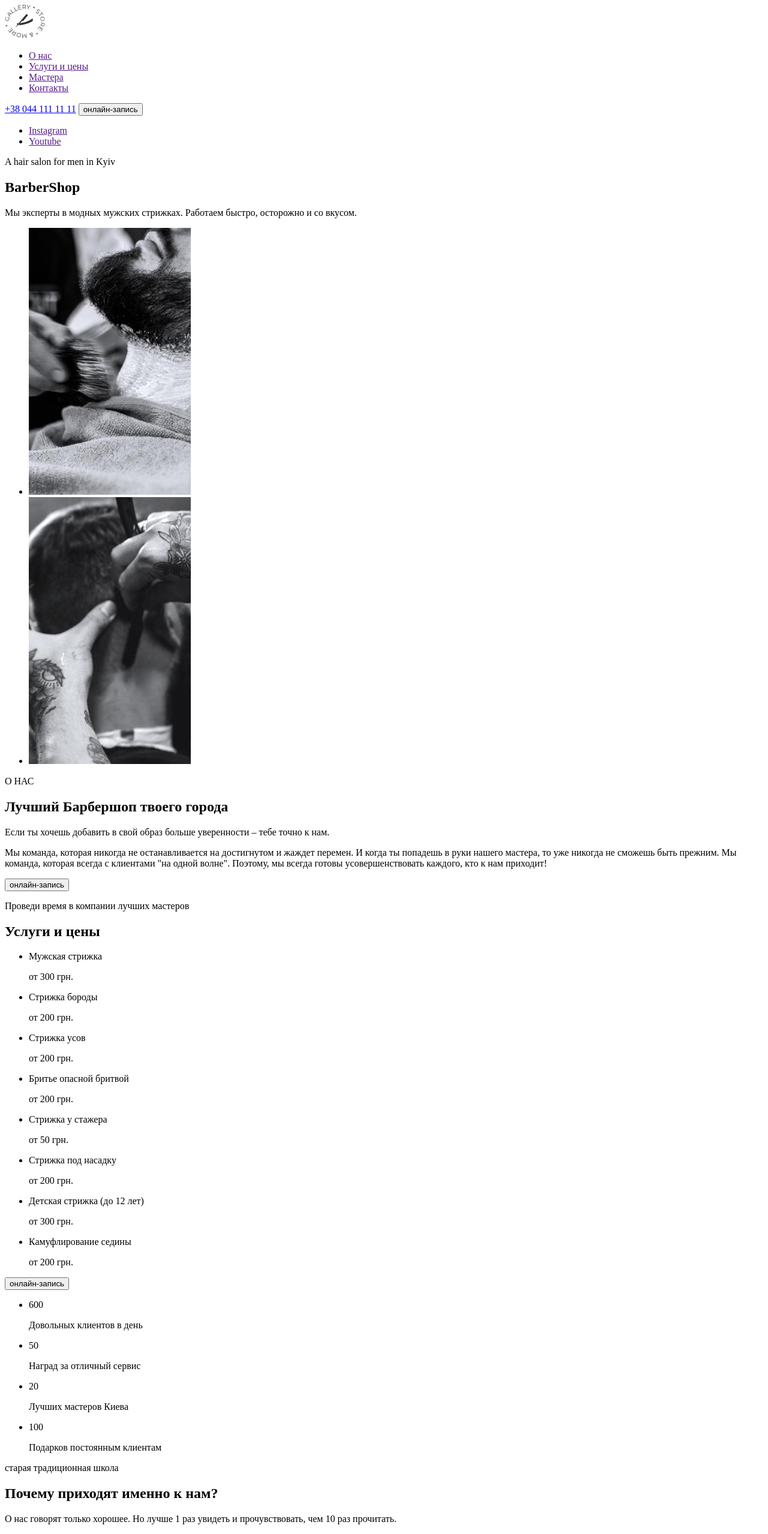
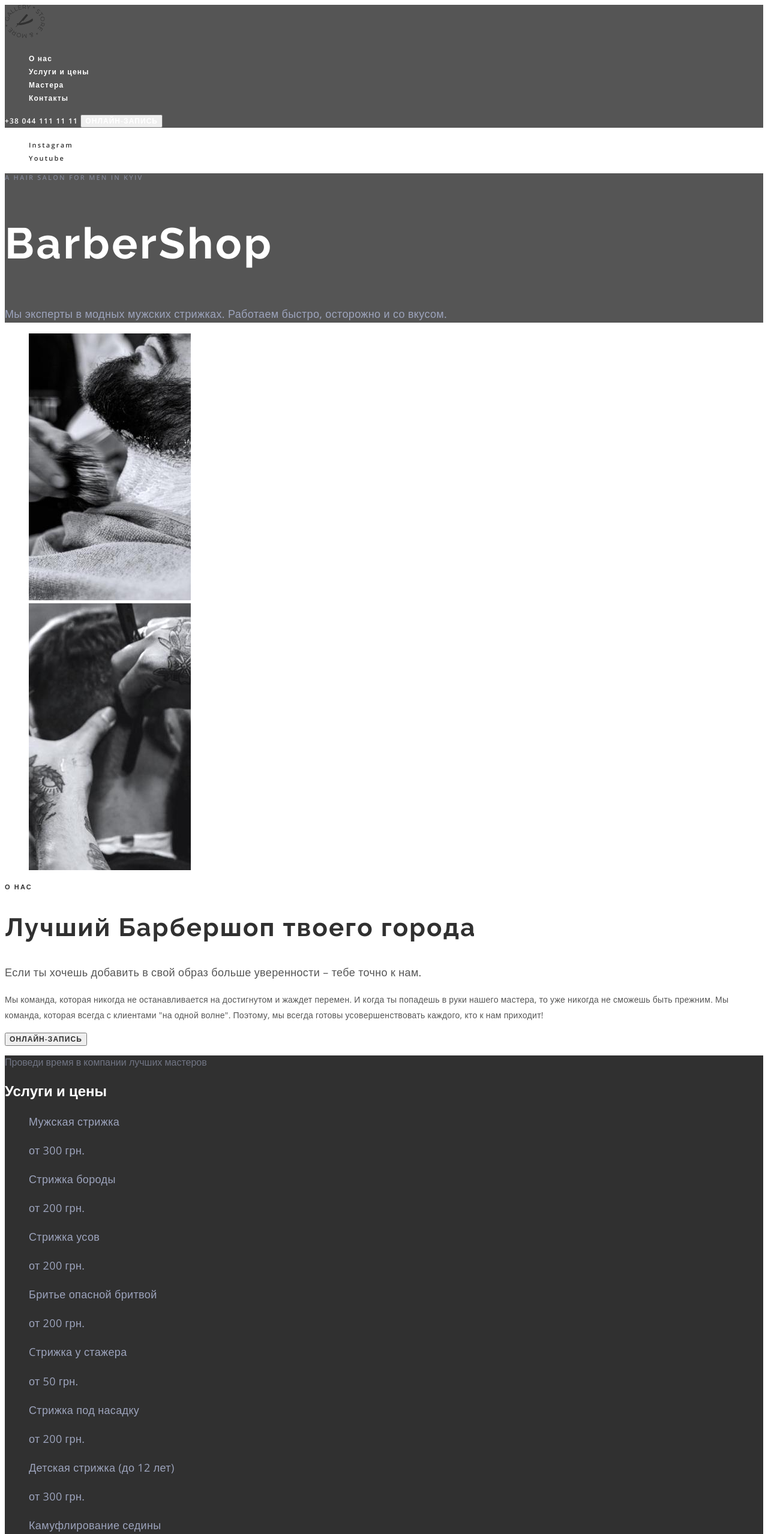
Before and after one commit to vladbutorin/goit-markup-hw-01.2, a plain HTML site: page index.html in a window 1280 px wide. Shown: the top 2558 px of the page at 60% size. Drawn offline with nearby package versions, Linux system fonts and the light colour scheme.

Commit message:
Барбер css

```diff
--- /dev/null
+++ b/css/styles.css
@@ -0,0 +1,270 @@
+:root {
+    --header-color: #ffffff;
+    --primary-text-color: #555555;
+    --second-text-color: #303030;
+    --third-text-color: #9DA4BD;
+    --primary-title-color: #ffffff;
+    --second-title-color: #303030;
+    --accent-color: #FF6C00;
+}
+
+body {
+    font-family: 'Open Sans', sans-serif;
+}
+
+.visually-hidden {
+    position: absolute;
+    width: 1px;
+    height: 1px;
+    margin: -1px;
+    border: 0;
+    padding: 0;
+
+    white-space: nowrap;
+    clip-path: inset(100%);
+    clip: rect(0 0 0 0);
+    overflow: hidden;
+}
+
+.list {
+    list-style: none;
+}
+
+.link {
+    text-decoration: none;
+}
+
+.btn {
+    font-family: inherit;
+    font-weight: 600;
+    font-size: 12px;
+    line-height: 1.33;
+    letter-spacing: 0.09em;
+    text-transform: uppercase;
+
+
+}
+
+.btn:hover,
+.btn:focus {
+    color: #FFFFFF;
+}
+
+.btn-light {
+    color: #FFFFFF;
+}
+
+.btn-dark {
+    color: #303030;
+}
+
+.pre-title {
+    font-weight: 600;
+    font-size: 11px;
+    line-height: 1.36;
+    letter-spacing: 0.2em;
+    text-transform: uppercase;
+}
+
+.pre-title-light {
+    color: rgba(157, 164, 189, 0.6);
+}
+
+.pre-title-dark {
+    color: var(--second-text-color);
+}
+
+.after-title {
+    font-weight: 400;
+    font-size: 18px;
+    line-height: 1.67;
+    letter-spacing: 0.02em;
+}
+
+.after-title-light {
+    color: #9DA4BD;
+}
+
+.after-title-dark {
+    color: var(--primary-text-color);
+}
+
+.section-title {
+    font-family: 'Raleway', sans-serif;
+    font-weight: 700;
+    font-size: 42px;
+    line-height: 1.17;
+    letter-spacing: 0.05em;
+}
+
+.section-title-dark {
+    color: var(--second-text-color);
+}
+
+.section-title-light {
+    color: var(--header-color);
+}
+
+/* --------------------------header----------------------- */
+.header {
+    background-color: var(--primary-text-color);
+}
+
+.menu-link {
+    font-weight: 600;
+    font-size: 12px;
+    line-height: 1, 33;
+    letter-spacing: 0.1em;
+
+    color: var(--header-color);
+}
+
+.menu-link:hover,
+.menu-link:focus {
+    color: var(--accent-color);
+}
+
+.header-tel {
+    font-weight: 600;
+    font-size: 12px;
+    line-height: 1, 33;
+    letter-spacing: 0.1em;
+
+    color: var(--header-color);
+}
+
+.header-tel:hover,
+.header-tel:focus {
+    color: var(--accent-color);
+}
+
+/* -----------------Hero------------------- */
+.hero-right {
+    background-color: var(--primary-text-color);
+}
+
+.hero-link {
+    font-weight: 600;
+    font-size: 11px;
+    line-height: 1.36;
+    letter-spacing: 0.2em;
+
+    color: var(--second-text-color);
+}
+
+.hero-title {
+    font-family: 'Raleway', sans-serif;
+    font-weight: 700;
+    font-size: 72px;
+    line-height: 1.18;
+    letter-spacing: 0.05em;
+    color: var(--primary-title-color);
+}
+
+/* -----------------About---------------- */
+.about-text {
+    font-weight: 400;
+    font-size: 14px;
+    line-height: 1.86;
+    letter-spacing: 0.02em;
+    color: var(--primary-text-color);
+}
+
+/* -----------------Prices---------------- */
+.prices {
+    background-color: var(--second-title-color);
+}
+
+.prices-item-text {
+    font-size: 18px;
+    line-height: 1.67;
+    letter-spacing: 0.02em;
+    color: var(--third-text-color);
+}
+
+/* -----------------Reasons---------------- */
+.reasons-count {
+    font-weight: 700;
+    font-size: 42px;
+    line-height: 1, 36;
+    text-align: center;
+    letter-spacing: 0.05em;
+    color: var(--second-text-color);
+}
+
+.reasons-item-text {
+    font-weight: 600;
+    font-size: 11px;
+    line-height: 1.36;
+    text-align: center;
+    color: var(--second-text-color);
+}
+
+/* -----------------Masters---------------- */
+.masters-item-title {
+    font-weight: 400;
+    font-size: 18px;
+    line-height: 1.39;
+    text-align: center;
+    letter-spacing: 0.02em;
+    color: var(--second-title-color);
+}
+
+.masters-item-text {
+    font-size: 14px;
+    line-height: 1.36;
+    text-align: center;
+    letter-spacing: 0.02em;
+    color: var(--accent-color);
+}
+
+/* -----------------Gallry---------------- */
+
+/* -----------------Online---------------- */
+.online {
+    background-color: var(--second-text-color);
+}
+
+/* -----------------Contacts---------------- */
+.contacts {
+    background-color: var(--second-text-color);
+}
+
+.contacts-address {
+    font-style: inherit;
+}
+
+.contacts-link {
+    font-size: 18px;
+    line-height: 1.67;
+    letter-spacing: 0.02em;
+    color: var(--third-text-color);
+}
+
+.contacts-pre-title {
+    color: #ffffff;
+}
+
+.contacts-text-time {
+    font-size: 18px;
+    line-height: 1.67;
+    letter-spacing: 0.02em;
+    color: var(--third-text-color);
+}
+
+/* -----------------footer---------------- */
+.footer-copy {
+    font-weight: 600;
+    font-size: 11px;
+    line-height: 1.36;
+    letter-spacing: 0.2em;
+    color: var(--third-text-color);
+}
+
+.footer-link {
+    font-weight: 600;
+    font-size: 11px;
+    line-height: 1.36;
+    letter-spacing: 0.2em;
+    color: var(--second-text-color);
+}
--- a/index.html
+++ b/index.html
@@ -6,194 +6,200 @@
     <meta http-equiv="X-UA-Compatible" content="IE=edge">
     <meta name="viewport" content="width=device-width, initial-scale=1.0">
     <title>WebStudio</title>
+    <link rel="preconnect" href="https://fonts.googleapis.com">
+    <link rel="preconnect" href="https://fonts.gstatic.com" crossorigin>
+    <link
+        href="https://fonts.googleapis.com/css2?family=Open+Sans:wght@400;600;700&family=Raleway:wght@700&display=swap"
+        rel="stylesheet">
+    <link rel="stylesheet" href="./css/styles.css">
 </head>
 
 <body>
-    <header>
-        <nav>
-            <a href=""><img src="./img/Logo.svg" alt="лого"></a>
-            <ul>
+    <header class="header">
+        <nav class="header-nav">
+            <a href="" class="header-logo"><img src="./img/Logo.svg" alt="лого"></a>
+            <ul class="list menu-list">
                 <li>
-                    <a href="">О нас</a>
+                    <a class="menu-link link" href="#about">О нас</a>
                 </li>
                 <li>
-                    <a href="">Услуги и цены</a>
+                    <a class="menu-link link" href="#prices">Услуги и цены</a>
                 </li>
                 <li>
-                    <a href="">Мастера</a>
+                    <a class="menu-link link" href="#masters">Мастера</a>
                 </li>
                 <li>
-                    <a href="">Контакты</a>
+                    <a class="menu-link link" href="#contacts">Контакты</a>
                 </li>
             </ul>
         </nav>
-        <a href="tel:++380441111111">+38 044 111 11 11</a>
-        <button type="button">онлайн-запись</button>
+        <a class="header-tel link" href="tel:++380441111111">+38 044 111 11 11</a>
+        <button class="header-btn btn btn-light" type="button">онлайн-запись</button>
     </header>
     <main>
-        <section>
-            <ul>
-                <li><a href="">Instagram</a></li>
-                <li><a href="">Youtube</a></li>
+        <section class="hero">
+            <ul class="hero-list list">
+                <li class="hero-item"><a class="hero-link link" href="">Instagram</a></li>
+                <li class="hero-item"><a class="hero-link link" href="">Youtube</a></li>
             </ul>
-            <div>
-                <p lang="en">A hair salon for men in Kyiv</p>
-                <h1 lang="en">BarberShop</h1>
-                <p> Мы эксперты в модных мужских стрижках.
+            <div class="hero-right">
+                <p class="pre-title pre-title-light" lang="en">A hair salon for men in Kyiv</p>
+                <h1 lang="en" class="hero-title">BarberShop</h1>
+                <p class="after-title after-title-light"> Мы эксперты в модных мужских стрижках.
                     Работаем быстро, осторожно и со вкусом.
                 </p>
             </div>
         </section>
-        <section>
-            <ul>
-                <li>
+        <section class="about" id="about">
+            <ul class="about-list list">
+                <li class="about-item">
                     <img src="./img/about-img-1.jpg" alt="Барбер бреет бороду" width="270" height="445">
                 </li>
-                <li>
+                <li class="about-item">
                     <img src="./img/about-img-2.jpg" alt="Стрижет кантик" width="270" height="445">
                 </li>
             </ul>
-            <div>
-                <p>О НАС</p>
-                <h2>Лучший Барбершоп
+            <div class="about-right">
+                <p class="pre-title pre-title-dark">О НАС</p>
+                <h2 class="section-title section-title-dark">Лучший Барбершоп
                     твоего города
                 </h2>
-                <p>Если ты хочешь добавить в свой образ больше уверенности – тебе точно к нам.</p>
-                <p>Мы команда, которая никогда не останавливается на достигнутом
+                <p class="after-title after-title-dark">Если ты хочешь добавить в свой образ больше уверенности – тебе точно к нам.</p>
+                <p class="about-text">Мы команда, которая никогда не останавливается на достигнутом
                     и жаждет перемен. И когда ты попадешь в руки нашего мастера,
                     то уже никогда не сможешь быть прежним. Мы команда, которая всегда с клиентами "на одной волне".
                     Поэтому, мы всегда готовы усовершенствовать каждого, кто к нам приходит!
                 </p>
-                <button type="button">онлайн-запись</button>
+                <button class="btn-dark btn" type="button">онлайн-запись</button>
             </div>
         </section>
-        <section>
-            <p>Проведи время в компании лучших мастеров</p>
-            <h2>Услуги и цены</h2>
-            <ul>
-                <li>
-                    <p>Мужская стрижка</p>
-                    <p>от 300 грн.</p>
+        <section class="prices" id="prices">
+            <p class="pre-title-light">Проведи время в компании лучших мастеров</p>
+            <h2 class="section-title-light">Услуги и цены</h2>
+            <ul class="prices-list list">
+                <li class="prices-item">
+                    <p class="prices-item-text">Мужская стрижка</p>
+                    <p class="prices-item-text">от 300 грн.</p>
                 </li>
-                <li>
-                    <p>Стрижка бороды</p>
-                    <p>от 200 грн.</p>
+                <li class="prices-item">
+                    <p class="prices-item-text">Стрижка бороды</p>
+                    <p class="prices-item-text">от 200 грн.</p>
                 </li>
-                <li>
-                    <p>Стрижка усов</p>
-                    <p>от 200 грн.</p>
+                <li class="prices-item">
+                    <p class="prices-item-text">Стрижка усов</p>
+                    <p class="prices-item-text">от 200 грн.</p>
                 </li>
-                <li>
-                    <p>Бритье опасной бритвой</p>
-                    <p>от 200 грн.</p>
+                <li class="prices-item">
+                    <p class="prices-item-text">Бритье опасной бритвой</p>
+                    <p class="prices-item-text">от 200 грн.</p>
                 </li>
             </ul>
-            <ul>
-                <li>
-                    <p>Cтрижка у стажера</p>
-                    <p>от 50 грн.</p>
+            <ul class="prices-list list">
+                <li class="prices-item">
+                    <p class="prices-item-text">Cтрижка у стажера</p>
+                    <p class="prices-item-text">от 50 грн.</p>
                 </li>
-                <li>
-                    <p>Стрижка под насадку</p>
-                    <p>от 200 грн.</p>
+                <li class="prices-item">
+                    <p class="prices-item-text">Стрижка под насадку</p>
+                    <p class="prices-item-text">от 200 грн.</p>
                 </li>
-                <li>
-                    <p>Детская стрижка (до 12 лет)</p>
-                    <p>от 300 грн.</p>
+                <li class="prices-item">
+                    <p class="prices-item-text">Детская стрижка (до 12 лет)</p>
+                    <p class="prices-item-text">от 300 грн.</p>
                 </li>
-                <li>
-                    <p>Камуфлирование седины</p>
-                    <p>от 200 грн.</p>
+                <li class="prices-item">
+                    <p class="prices-item-text">Камуфлирование седины</p>
+                    <p class="prices-item-text">от 200 грн.</p>
                 </li>
             </ul>
-            <button type="button">онлайн-запись</button>
+            <button class="btn btn-light" type="button">онлайн-запись</button>
         </section>
-        <section>
-            <ul>
-                <li>
-                    <span>600</span>
-                    <p>Довольных клиентов в день</p>
+        <section class="reasons">
+            <ul class="reasons-list list">
+                <li class="reasons-item">
+                    <span class="reasons-count">600</span>
+                    <p class="reasons-item-text">Довольных клиентов в день</p>
                 </li>
-                <li>
-                    <span>50</span>
-                    <p>Наград за отличный сервис </p>
+                <li class="reasons-item">
+                    <span class="reasons-count">50</span>
+                    <p class="reasons-item-text">Наград за отличный сервис </p>
                 </li>
-                <li>
-                    <span>20</span>
-                    <p>Лучших мастеров Киева </p>
+                <li class="reasons-item">
+                    <span class="reasons-count">20</span>
+                    <p class="reasons-item-text">Лучших мастеров Киева </p>
                 </li>
-                <li>
-                    <span>100</span>
-                    <p>Подарков постоянным клиентам</p>
+                <li class="reasons-item">
+                    <span class="reasons-count">100</span>
+                    <p class="reasons-item-text">Подарков постоянным клиентам</p>
                 </li>
             </ul>
-            <div>
-                <p>старая традиционная школа</p>
-                <h2>Почему приходят именно к нам?</h2>
-                <p>О нас говорят только хорошее. Но лучше 1 раз увидеть и прочувствовать, чем 10 раз прочитать. </p>
+            <div class="reasons-right">
+                <p class="pre-title pre-title-dark">старая традиционная школа</p>
+                <h2 class="section-title section-title-dark">Почему приходят именно к нам?</h2>
+                <p class="after-title after-title-dark">О нас говорят только хорошее. Но лучше 1 раз увидеть и прочувствовать, чем 10 раз прочитать. </p>
             </div>
         </section>
-        <section>
-            <p>для настоящих ценителей атмосферы</p>
-            <h2>Наши мастера</h2>
-            <ul>
-                <li>
+        <section class="masters" id="masters">
+            <p class="pre-title pre-title-dark">для настоящих ценителей атмосферы</p>
+            <h2 class="section-title section-title-dark">Наши мастера</h2>
+            <ul class="masters-list list">
+                <li class="masters-item">
                     <img src="./img/masters-img-1.jpg" alt="Барбер стрижет клиента" width="370" height="346">
-                    <h3 lang="en">John Smith</h3>
-                    <p lang="en">Extreme Barber</p>
+                    <h3 class="masters-item-title" lang="en">John Smith</h3>
+                    <p class="masters-item-text" lang="en">Extreme Barber</p>
                 </li>
-                <li>
+                <li class="masters-item">
                     <img src="./img/masters-img-2.jpg" alt="Барбер стрижет клиента" width="370" height="346">
-                    <h3 lang="en">Michele Doe</h3>
-                    <p lang="en">Extreme Barber</p>
+                    <h3 class="masters-item-title" lang="en">Michele Doe</h3>
+                    <p class="masters-item-text" lang="en">Extreme Barber</p>
                 </li>
-                <li>
+                <li class="masters-item">
                     <img src="./img/masters-img-3.jpg" alt="Барбер стрижет клиента" width="370" height="346">
-                    <h3 lang="en">Alan Black</h3>
-                    <p lang="en">Extreme Barber</p>
+                    <h3 class="masters-item-title" lang="en">Alan Black</h3>
+                    <p class="masters-item-text" lang="en">Extreme Barber</p>
                 </li>
             </ul>
         </section>
-        <section>
-            <p>На латинском языке “барба” означает “борода”</p>
-            <h2 hidden>Галерея</h2>
-            <ul>
-                <li>
+        <section class="gallry">
+            <p class="pre-title pre-title-dark">На латинском языке “барба” означает “борода”</p>
+            <h2 class="visually-hidden">Галерея</h2>
+            <ul class="gallry-list list">
+                <li class="gallry-item">
                     <img src="./img/galary-img-1.jpg" alt="Барбер стрижет голову" width="270" height="360">
                 </li>
-                <li>
+                <li class="gallry-item">
                     <img src="./img/galary-img-2.jpg" alt="Барбер бреет бороду" width="270" height="360">
                 </li>
-                <li>
+                <li class="gallry-item">
                     <img src="./img/galary-img-3.jpg" alt="Барбер парит" width="270" height="360">
                 </li>
-                <li>
+                <li class="gallry-item">
                     <img src="./img/galary-img-4.jpg" alt="Барбер делает кантик" width="270" height="360">
                 </li>
             </ul>
         </section>
-        <section>
-            <h2>Онлайн-запись</h2>
+        <section class="online">
+            <h2 class="section-title section-title-ligth">Онлайн-запись</h2>
         </section>
-        <section>
-            <h2>Контакты</h2>
-            <address>
-                <ul>
-                    <li><a href="">ул. Васильковая, 7А Киев, 08132</a></li>
-                    <li><a href="tel:++380441111111">+38 044 111 11 11</a></li>
-                    <li><a href="mailto:barbershop@email.com">barbershop@email.com</a></li>
+        <section class="contacts" id="contacts">
+            <h2 class="section-title section-title-ligth">Контакты</h2>
+            <address class="contacts-address">
+                <ul class="contacts-list list">
+                    <li class="contacts-item"><a class="contacts-link link" href="">ул. Васильковая, 7А Киев, 08132</a></li>
+                    <li class="contacts-item"><a class="contacts-link link" href="tel:++380441111111">+38 044 111 11 11</a></li>
+                    <li class="contacts-item"><a class="contacts-link" href="mailto:barbershop@email.com">barbershop@email.com</a></li>
                 </ul>
             </address>
-            <p>время работы</p>
-            <p>Ежедневно с 9:00 до 22:00</p>
+            <p class="pre-title contacts-pre-title">время работы</p>
+            <p class="contacts-text-time">Ежедневно с 9:00 до 22:00</p>
 
         </section>
     </main>
-    <footer>
-        <p>&copy;Copyright 2020</p>
-        <ul>
-            <li><a href="">Instagram</a></li>
-            <li><a href="">Youtube</a></li>
+    <footer class="footer">
+        <p class="footer-copy">&copy;Copyright 2020</p>
+        <ul class="footer-list list">
+            <li class="footer-item"><a class="footer-link link" href="">Instagram</a></li>
+            <li class="footer-item"><a class="footer-link link" href="">Youtube</a></li>
         </ul>
     </footer>
 </body>
```
